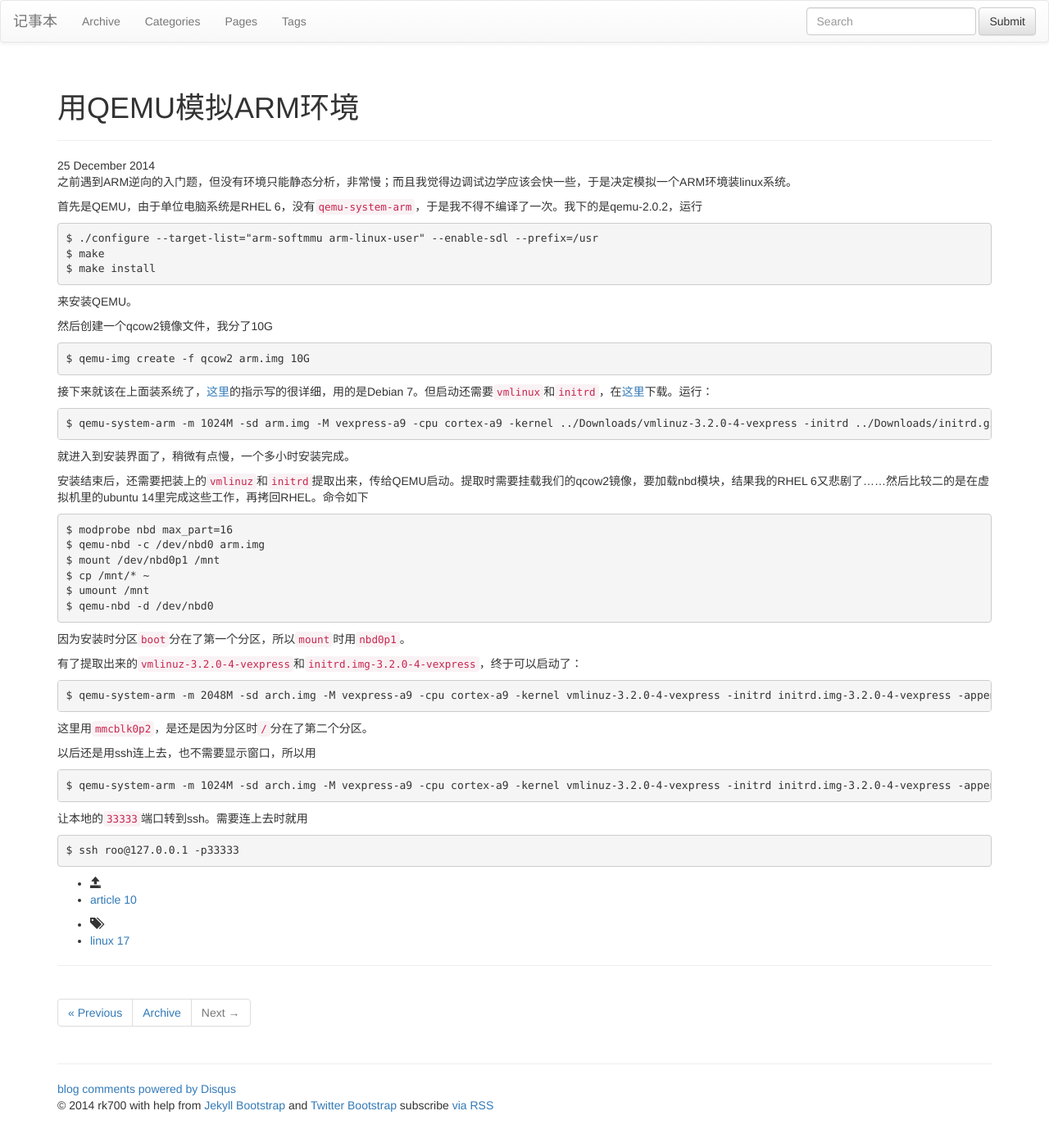
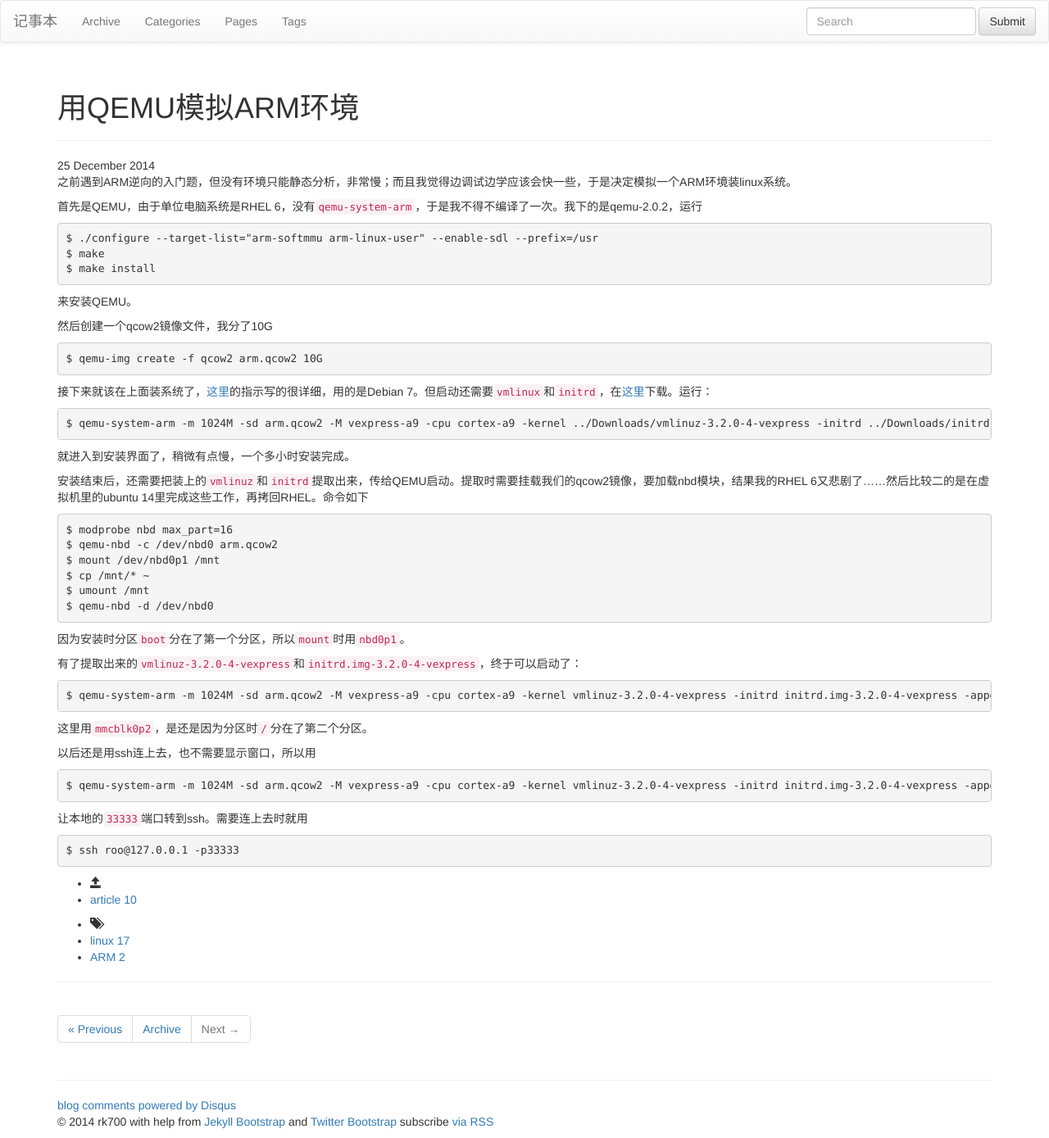
Before and after one commit to rk700/rk700.github.io, a Jekyll site: the page built from _posts/2014-12-25-emulate-arm-using-qemu.md, in a window 1280 px wide. Shown: the whole page at 82% size. Built offline with Jekyll 4.4.1, drawn with Linux system fonts in a browser that asks for light colours; nearby versions of some CDN libraries; library files that are not in the unit come from our copies; comment, search, counter and statistics services are not loaded.

Commit message:
arm reverse engineering

```diff
--- a/_posts/2014-12-25-emulate-arm-using-qemu.md
+++ b/_posts/2014-12-25-emulate-arm-using-qemu.md
@@ -6,6 +6,7 @@
   - article
 tags:
   - linux
+  - ARM
 ---
 
 之前遇到ARM逆向的入门题，但没有环境只能静态分析，非常慢；而且我觉得边调试边学应该会快一些，于是决定模拟一个ARM环境装linux系统。
@@ -22,11 +23,11 @@
 
 然后创建一个qcow2镜像文件，我分了10G
 
-<pre>$ qemu-img create -f qcow2 arm.img 10G</pre>
+<pre>$ qemu-img create -f qcow2 arm.qcow2 10G</pre>
 
 接下来就该在上面装系统了，[这里](https://gist.github.com/bdsatish/7476239)的指示写的很详细，用的是Debian 7。但启动还需要`vmlinux`和`initrd`，在[这里](http://ftp.debian.org/debian/dists/wheezy/main/installer-armhf/current/images/vexpress/netboot/)下载。运行：
 
-<pre>$ qemu-system-arm -m 1024M -sd arm.img -M vexpress-a9 -cpu cortex-a9 -kernel ../Downloads/vmlinuz-3.2.0-4-vexpress -initrd ../Downloads/initrd.gz -append "root=/dev/ram" -no-reboot</pre>
+<pre>$ qemu-system-arm -m 1024M -sd arm.qcow2 -M vexpress-a9 -cpu cortex-a9 -kernel ../Downloads/vmlinuz-3.2.0-4-vexpress -initrd ../Downloads/initrd.gz -append "root=/dev/ram" -no-reboot</pre>
 
 就进入到安装界面了，稍微有点慢，一个多小时安装完成。
 
@@ -34,7 +35,7 @@
 
 <pre>
 $ modprobe nbd max_part=16
-$ qemu-nbd -c /dev/nbd0 arm.img
+$ qemu-nbd -c /dev/nbd0 arm.qcow2
 $ mount /dev/nbd0p1 /mnt
 $ cp /mnt/* ~
 $ umount /mnt
@@ -45,13 +46,13 @@
 
 有了提取出来的`vmlinuz-3.2.0-4-vexpress`和`initrd.img-3.2.0-4-vexpress`，终于可以启动了：
 
-<pre>$ qemu-system-arm -m 2048M -sd arch.img -M vexpress-a9 -cpu cortex-a9 -kernel vmlinuz-3.2.0-4-vexpress -initrd initrd.img-3.2.0-4-vexpress -append "root=/dev/mmcblk0p2"</pre>
+<pre>$ qemu-system-arm -m 1024M -sd arm.qcow2 -M vexpress-a9 -cpu cortex-a9 -kernel vmlinuz-3.2.0-4-vexpress -initrd initrd.img-3.2.0-4-vexpress -append "root=/dev/mmcblk0p2"</pre>
 
 这里用`mmcblk0p2`，是还是因为分区时`/`分在了第二个分区。
 
 以后还是用ssh连上去，也不需要显示窗口，所以用
 
-<pre>$ qemu-system-arm -m 1024M -sd arch.img -M vexpress-a9 -cpu cortex-a9 -kernel vmlinuz-3.2.0-4-vexpress -initrd initrd.img-3.2.0-4-vexpress -append "root=/dev/mmcblk0p2" -display none -redir tcp:33333::22 &</pre>
+<pre>$ qemu-system-arm -m 1024M -sd arm.qcow2 -M vexpress-a9 -cpu cortex-a9 -kernel vmlinuz-3.2.0-4-vexpress -initrd initrd.img-3.2.0-4-vexpress -append "root=/dev/mmcblk0p2" -display none -redir tcp:33333::22 &</pre>
 
 让本地的`33333`端口转到ssh。需要连上去时就用
 
```
Also changed, not shown: _posts/2014-12-25-arm-re.md (added, +59 -0 lines).
